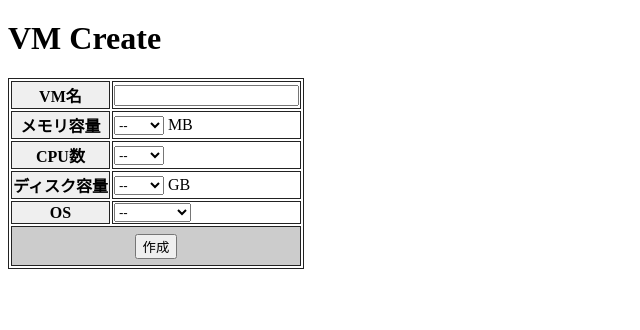
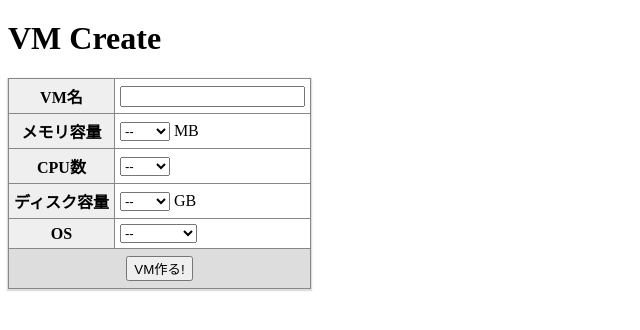
Before and after one commit to amiq11/cloud2014-A2, a Django app: template vmfront/vmmanager/template/vmmanager/create.html in a window 1280 px wide. Shown: the part 80-410 px from the top of the page, without its empty margins (0-640 px from the left). Run offline with Django 3.2, Linux system fonts and the light colour scheme; the template is opened without the code that fills it, so the values that code supplies are empty.

Commit message:
debug views.py, modify create.html

```diff
--- a/vmfront/vmmanager/static/vmmanager/create.css
+++ b/vmfront/vmmanager/static/vmmanager/create.css
@@ -4,7 +4,16 @@
 }
 
 #vmcreate table, tbody, tr, th, td {
-	border: solid 1px #222222;
+	border: solid 1px #888888;
+	border-collapse: collapse;
+}
+
+#vmcreate table {
+	box-shadow: 0px 1px 1px 1px #dddddd;
+}
+
+#vmcreate th, td {
+	padding:5px;
 }
 
 #vmcreate th {
@@ -12,6 +21,10 @@
 }
 
 #vmcreate th:last-child {
-	background-color: #cccccc;
+	background-color: #dddddd;
 	height: 40px;
 }
+
+#vmcreate tr {
+	;
+}
--- a/vmfront/vmmanager/template/vmmanager/create.html
+++ b/vmfront/vmmanager/template/vmmanager/create.html
@@ -58,7 +58,7 @@
 	</td>
 	</tr>
 	<tr>
-	<th colspan="2"><input type="button" value="作成" onclick="validate()"/></th>
+	<th colspan="2"><input type="button" value="VM作る!" onclick="validate()"/></th>
 	</tr>
 
 </tbody>
@@ -72,7 +72,7 @@
 /*validate*/
 function validate(){
 
-	bool = window.confirm("作っちゃう？？");
+	bool = window.confirm("本当に作っちゃう？？");
 	if(bool)
 		document.getElementById('vmcreate').submit();
 	else
```
Also changed, not shown: vmfront/vmmanager/views.py (+4 -3 lines).
